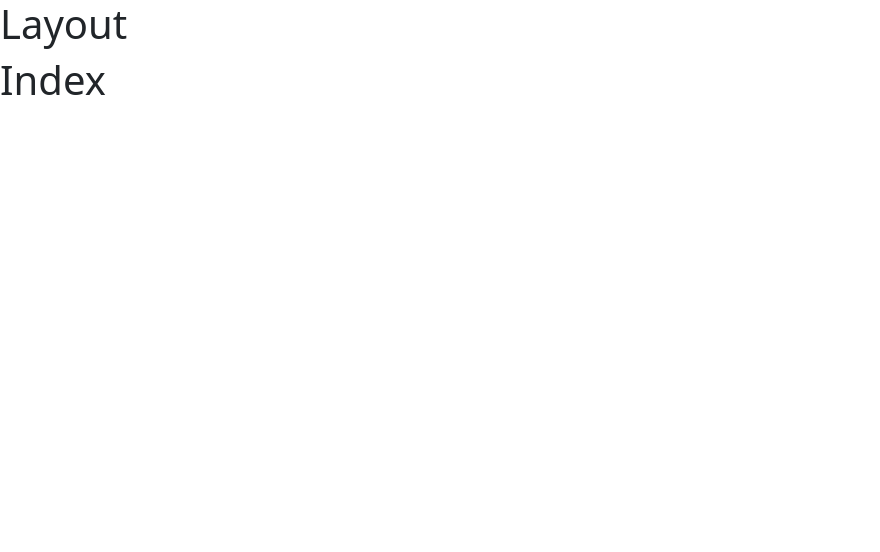
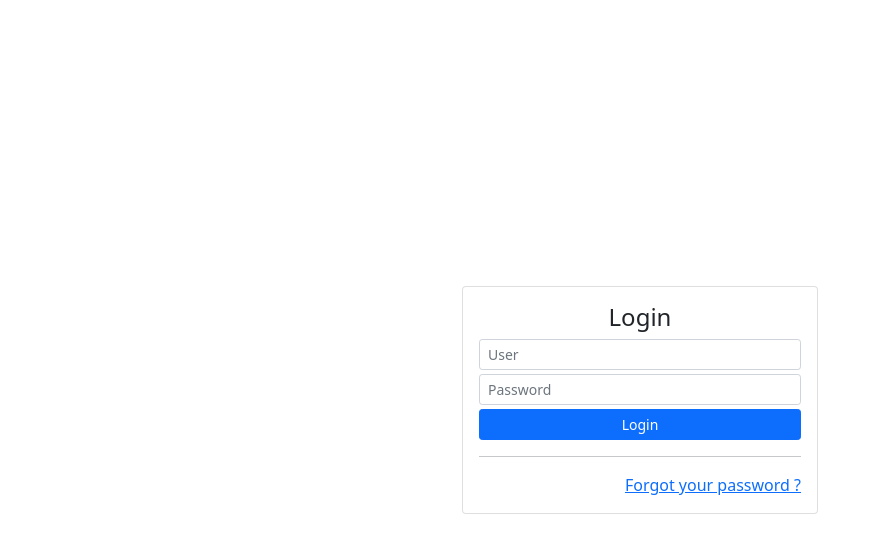
Before and after one commit to SamirDiazSanchez/pos-next, a Next.js app: page / in a window 1280 px wide. Shown: the top 552 px of the page, without its empty margins (0-880 px from the left). Built offline with nearby package versions, Linux system fonts and the light colour scheme.

Commit message:
se agrego context para manejo de sesion, se modifico estrucutra de layout y agrego navbar

```diff
--- /dev/null
+++ b/components/dashboard.tsx
@@ -0,0 +1,3 @@
+export const Dashboard = () => {
+	return <h1>Dashboard</h1>;
+}
--- a/components/layout.tsx
+++ /dev/null
@@ -1,8 +0,0 @@
-export const Layout = ({ children }) => {
-	return (
-		<main>
-			<h1>Layout</h1>
-			{ children }
-		</main>
-	);
-}
--- /dev/null
+++ b/components/layout/layout.tsx
@@ -0,0 +1,18 @@
+import { SessionContext } from "context/sessionContext";
+import { useContext } from "react";
+import { MyNavbar } from "./navbar";
+
+export const Layout = ({ children }) => {
+	const {session} = useContext(SessionContext);
+
+	return (
+		<main className="container">
+			{
+				session.state &&
+					<MyNavbar />
+			}
+
+			{ children }
+		</main>
+	);
+}
--- /dev/null
+++ b/components/layout/navbar.tsx
@@ -0,0 +1,55 @@
+import { SessionContext } from "context/sessionContext";
+import Link from "next/link";
+
+import { useContext, useState } from "react";
+import { Navbar, NavbarBrand, Collapse, NavbarToggler, Nav, NavItem, NavLink, NavbarText } from "reactstrap";
+
+export const MyNavbar = () => {
+	const [collapse, setCollapse] = useState<boolean>(false);
+	const {session, setSession} = useContext(SessionContext);
+
+	const handleCollapse = () => {
+		setCollapse(!collapse);
+	}
+
+	const logOut = () => {
+		setSession({...session, state: false});
+	}
+
+	return (
+		<Navbar
+			color="light"
+			expand="md"
+			fixed="top"
+			light
+		>
+			<NavbarBrand href="/">
+				POS
+			</NavbarBrand>
+
+			<NavbarToggler onClick={handleCollapse} />
+
+			<Collapse navbar isOpen={collapse}>
+				<Nav
+					className="ms-auto"
+					navbar
+				>
+					<NavItem>
+						<Link href="/">
+							<NavLink>
+								page
+							</NavLink>
+						</Link>
+					</NavItem>
+
+					<NavItem>
+						<NavLink onClick={logOut}>
+							LogOut
+						</NavLink>
+					</NavItem>
+				</Nav>
+
+			</Collapse>
+		</Navbar>
+	);
+}
--- /dev/null
+++ b/components/login/login.tsx
@@ -0,0 +1,91 @@
+import { Input, FormGroup, Button, Alert } from "reactstrap";
+import Link from "next/link";
+import Router from "next/router";
+import { useState, useContext } from "react";
+import { SessionContext } from "context/sessionContext";
+
+export const Login = () => {
+
+	const [user, setUser] = useState<string>("");
+	const [password, setPassword] = useState<string>("");
+	const [badLogin, setBadLogin] = useState<boolean>(false);
+	const { session, setSession } = useContext(SessionContext);
+
+	const tryLogin = e => {
+		e.preventDefault();
+
+		if (user === "mail@mail.com" && password === "123456") {
+			setBadLogin(false);
+			setSession({...session, state: true});
+		}
+		else {
+			setBadLogin(true);
+		}
+	}
+
+	return (
+		<div className="card">
+			<div className="card-body">
+				<h4 className="card-title text-center">Login</h4>
+
+				{
+					badLogin &&
+						<Alert
+							color="danger"
+						>
+							User or password are wrong!!
+						</Alert>
+				}
+
+				<form onSubmit={tryLogin}>
+					<FormGroup>
+						<Input
+							bsSize="sm"
+							type="email"
+							placeholder="User"
+							className="mb-1"
+							value={user}
+							onChange={
+								e => {
+									setUser(e.target.value);
+								}
+							}
+							required
+						/>
+
+						<Input
+							type="password"
+							bsSize="sm"
+							placeholder="Password"
+							className="mb-1"
+							pattern="[a-zA-z0-9]{6}"
+							value={password}
+							onChange={
+								e => {
+									setPassword(e.target.value);
+								}
+							}
+							required
+						/>
+
+						<Button
+							block
+							color="primary"
+							size="sm"
+						>
+							Login
+						</Button>
+					</FormGroup>
+				</form>
+
+				<hr />
+
+				<div className="text-end">
+					<Link href="/forgotPassword">
+						Forgot your password ?
+					</Link>
+				</div>
+			</div>
+		</div>
+	);
+}
--- /dev/null
+++ b/context/sessionContext.tsx
@@ -0,0 +1,26 @@
+import { createContext, useState } from "react";
+
+interface ISession {
+	state: boolean;
+	data: []
+}
+
+const defaultSession: ISession = {
+	state: false,
+	data: []
+}
+
+export const SessionContext = createContext<any>({});
+
+export const DataProvider = ({ children }) => {
+	const [session, setSession] = useState<ISession>(defaultSession);
+
+	return (
+		<SessionContext.Provider value={{
+			session,
+			setSession
+		}}>
+			{ children }
+		</SessionContext.Provider>
+	);
+}
--- a/pages/_app.tsx
+++ b/pages/_app.tsx
@@ -1,12 +1,15 @@
-import { Layout } from "../components/layout";
+import { Layout } from "components/layout/layout";
+import { DataProvider } from "context/sessionContext";
 
 import 'bootstrap/dist/css/bootstrap.min.css';
 
 const App = ({ Component, pageProps }) => {
 	return (
-		<Layout>
-			<Component {...pageProps}/>
-		</Layout>
+		<DataProvider>
+			<Layout>
+				<Component {...pageProps}/>
+			</Layout>
+		</DataProvider>
 	);
 }
 
--- a/pages/index.tsx
+++ b/pages/index.tsx
@@ -1,7 +1,23 @@
+import { Login } from "components/login/login";
+import { Dashboard } from "components/dashboard";
+
+import { SessionContext } from "context/sessionContext";
+import Router from "next/router";
+import { useContext } from "react";
+
 const HomePage = () => {
+	const { session } = useContext(SessionContext);
+
 	return(
-		<div>
-			<h1>Index</h1>
+		<div className="row vh-100 justify-content-center align-items-center">
+			<div className="col-md-4">
+				{
+					!session.state ?
+						<Login />
+					:
+						<Dashboard />
+				}
+			</div>
 		</div>
 	);
 }
--- a/tsconfig.json
+++ b/tsconfig.json
@@ -1,6 +1,7 @@
 {
   "compilerOptions": {
     "target": "es5",
+    "baseUrl": ".",
     "lib": [
       "dom",
       "dom.iterable",
```
